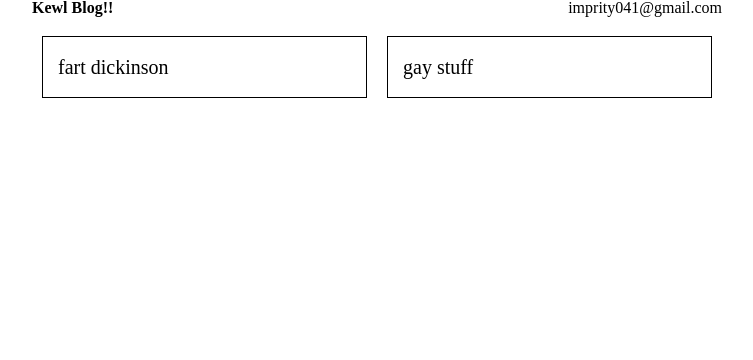
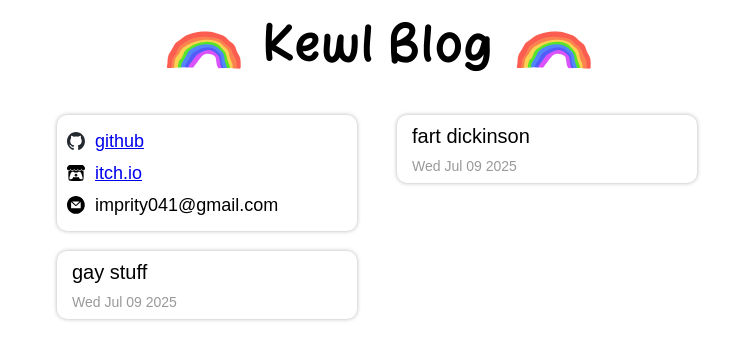
Before and after one commit to imprity/imprity.github.io, a website: page index.html in a window 1280 px wide. Shown: the whole page, without its empty margins (263-1016 px from the left). Drawn offline with Linux system fonts and the light colour scheme.

Commit message:
improved the look of main page

```diff
--- a/index.html
+++ b/index.html
@@ -3,22 +3,17 @@
     <meta name="viewport" content="width=device-width, initial-scale=1.0">
     <meta charset="UTF-8">
 
-    <link rel="preconnect" href="https://fonts.googleapis.com">
-    <link rel="preconnect" href="https://fonts.gstatic.com" crossorigin>
-    <link href="https://fonts.googleapis.com/css2?family=Noto+Sans+KR:wght@400;500&display=swap" rel="stylesheet">
-
+    <link rel="stylesheet" href="/shared/reset.css">
     <link rel="stylesheet" href="/main-page/style.css">
-    <link rel="stylesheet" href="/shared/reset.css">
 </head>
 <body>
-    <div style="width: fit-content; margin :auto">
-        <div id="header">
-            <h1 id="title">Kewl Blog!!</h1>
-            <p id="emain-address">imprity041@gmail.com</p>
-        </div>
+    <div id="header-div">
+        <div class="rainbow"></div>
+        <h1 id="title">Kewl Blog</h1>
+        <div class="rainbow"></div>
+    </div>
 
-        <div id="column-container">
-        </div>
+    <div id="column-container">
     </div>
 
     <div id="error-message"></div>
--- a/main-page/main.js
+++ b/main-page/main.js
@@ -401,7 +401,7 @@ let changeColumnCount = function (count) {
     Columns.length = 0;
     for (let i = 0; i < ColumnCount; i++) {
         let column = document.createElement('div');
-        column.className = 'post_column';
+        column.className = 'post-column';
         ColumnContainer.appendChild(column);
         Columns.push(column);
     }
@@ -413,9 +413,20 @@ let changeColumnCount = function (count) {
     }
 };
 window.onresize = onResize;
+function generateExternalLinksPost() {
+    const f = new BomFactory();
+    const html = f.create('div').classes('post-box').add(f.create('div').classes('external-link').add(f.create('img').classes('external-link-icon')
+        .set('src', 'main-page/icon-github.svg')
+        .set('alt', 'github icon'), f.create('a').set('href', 'https://github.com/imprity').text('github')), f.create('div').classes('external-link').add(f.create('img').classes('external-link-icon')
+        .set('src', 'main-page/icon-itchio.svg')
+        .set('alt', 'itch.io icon'), f.create('a').set('href', 'https://imprity.itch.io/').text('itch.io')), f.create('div').classes('external-link').add(f.create('img').classes('external-link-icon')
+        .set('src', 'main-page/icon-email.svg')
+        .set('alt', 'email icon'), f.create('p').text('imprity041@gmail.com')));
+    return html.html;
+}
 function generatePostBoxFromPost(post) {
     let childDiv = document.createElement('div');
-    childDiv.className = 'post_box';
+    childDiv.className = 'post-box';
     let href = "/public/" + post.dir + "/";
     let onclick = () => {
         window.location.pathname = href;
@@ -425,20 +436,23 @@ function generatePostBoxFromPost(post) {
         let thumbnail = document.createElement('img');
         thumbnail.src = "/public/" + post.dir + "/" + post.thumbnail;
         thumbnail.onclick = onclick;
-        thumbnail.className = 'post_thumbnail';
+        thumbnail.className = 'post-thumbnail';
         childDiv.append(thumbnail);
     }
-    let title = document.createElement('p');
-    title.classList = 'post_title';
-    let titleLink = document.createElement('a');
-    titleLink.innerText = post.name;
-    titleLink.href = href;
-    titleLink.className = 'post_title';
-    title.appendChild(titleLink);
+    let title = document.createElement('a');
+    title.classList = 'post-title';
+    title.innerText = post.name;
+    title.href = href;
+    title.className = 'post-title';
     childDiv.append(title);
+    let date = document.createElement('p');
+    date.classList.add('post-date');
+    date.innerText = new Date(post.date).toDateString();
+    childDiv.appendChild(date);
     return childDiv;
 }
 (() => __awaiter(void 0, void 0, void 0, function* () {
+    PostElements.push(generateExternalLinksPost());
     try {
         let res = yield fetch('/post-list.json');
         let json = yield res.json();
@@ -453,7 +467,7 @@ function generatePostBoxFromPost(post) {
     catch (err) {
         console.error(err);
         let errorDiv = mustGetElementById('error-message');
-        errorDiv.style.visibility = 'visible';
+        errorDiv.style.display = 'block';
         errorDiv.innerText = 'Failed to get posts';
     }
     onResize();
--- /dev/null
+++ b/main-page/melon_camp/More Info.txt
@@ -0,0 +1,25 @@
+First of All,
+
+Thank you for download my product.
+This product 100% free for personal use & commercial use
+
+File include :
+
+1. Melon Camp.ttf
+2. Melon Camp.otf
+
+More Info :
+khurasantype@gmail.com
+
+For Donation:
+paypal.me/khurasantype
+
+My OnlineShop:
+https://www.creativefabrica.com/ref/53/
+
+My Portofolio:
+https://www.behance.net/khurasan
+
+My web:
+www.khurasanstudio.com
+www.mbkaos.com
--- a/main-page/style.css
+++ b/main-page/style.css
@@ -1,29 +1,45 @@
-body {
-    font-family: 'Noto Sans KR', sans-serif;
+@font-face {
+    font-family: 'meloncamp';
+    src: url('/main-page/melon_camp/Melon Camp.ttf');
 }
 
 :root {
     --post-column-count: 2
 }
 
-#header {
-    width: 100%;
-    display: flex;
-    justify-content: space-between;
-    align-items: baseline;
+#header-div {
+    width: fit-content;
+    margin: auto;
+    display: grid;
+    margin-top: 20px;
+    margin-bottom: 15px;
+    grid-template-columns: calc(min(12vw, 80px)) calc(min(50vw, 270px)) calc(min(12vw, 80px));
 }
 
 #title {
-    font-weight: 600;
-    text-align: left;
+    font-family: meloncamp;
+    font-size: calc(min(50px, 10vw));
+
+    text-align: center;
 }
 
-#emain-address{
-    text-align: right;
+.rainbow {
+    background-image: url(./rainbow.png);
+    background-size: contain;
+    background-repeat: no-repeat;
+    background-position: center center;
+    position: relative;
+
+    --top-margin: calc(min(1vw, 10px));
+
+    width: 100%;
+    height: calc(100% - var(--top-margin));
+    margin-top: var(--top-margin);
 }
 
 #column-container {
     width: fit-content;
+    max-width: 90svw;
     margin: auto;
     display: flex;
     flex-wrap: nowrap;
@@ -31,86 +47,99 @@ body {
     align-items: flex-start;
 }
 
-#error-message {
-    visibility: hidden;
-    text-align: center;
+.post-column {
+    width: 300px;
+    margin-left: 10px;
+    margin-right: 10px;
+    padding: 10px;
 }
 
-#empty-list{
-    visibility: hidden;
+.post-box {
+    background-color: white;
+    padding: 10px;
+    margin-top: 20px;
+    box-shadow: 0px 0px 4px 0px rgba(0, 0, 0, 0.3);
+    border-radius: 10px;
+    transform-origin: center;
+}
+
+img.post-thumbnail {
+    width: 100%;
+    border-radius: 10px;
+    cursor: pointer;
+    margin-bottom: 15px;
+}
+
+.post-title {
+    margin-left: 5px;
+    margin-right: 5px;
+    font-size: 20px;
+    line-height: 22px;
+    font-family: Arial, Helvetica, sans-serif;
+
+    text-decoration: none;
+    color: black;
+}
+
+.post-title {
+    text-decoration: none;
+    color: black;
+}
+
+.post-title:visited {
+    color: black;
+}
+
+.post-title:hover {
+    text-decoration: underline;
+}
+
+.post-title:active {
+    color: black;
+}
+
+.post-date {
+    margin-top: 12px;
+    margin-left: 5px;
+    margin-right: 5px;
+    font-size: 14px;
+    font-family: Arial, Helvetica, sans-serif;
+    color: #999999;
+}
+
+.external-link-icon {
+    width: 18px;
+    height: 18px;
+}
+
+.external-link {
+    font-size: 18px;
+    font-family: Arial, Helvetica, sans-serif;
+    line-height: 2rem;
+    display: flex;
+    gap: 10px;
+    align-items: center;
+}
+
+#error-message {
+    display: none;
+    text-align: center;
+    font-family: Arial, Helvetica, sans-serif;
+    color : red;
+    margin-top : 10px;
+    font-size : 20px;
+}
+
+#empty-list {
+    display: none;
     text-align: center;
     font-size: 32pt;
     font-weight: 500;
     white-space: nowrap;
 }
 
-img.post_thumbnail {
-    width: 100%;
-    cursor: pointer;
-}
-
-.post_column {
-    width: 325px;
-    margin-left: 10px;
-    margin-right: 10px;
-    padding: 0px;
-}
-
-.post_box {
-    background-color: white;
-    padding-left: 15px;
-    padding-right: 15px;
-    padding-top: 10px;
-    padding-bottom: 10px;
-    border-style: solid;
-    border-width: 1.3px;
-    margin: 0px;
-    margin-top: 20px;
-    text-align: left;
-}
-
-.post_title {
-    font-weight: 400;
-    font-size: 15pt;
-    text-decoration: none;
-    color: black;
-    margin-block-start: 0.5em;
-    margin-block-end: 0.5em;
-}
-
-a.post_title {
-    text-decoration: none;
-    color: black;
-}
-
-a.post_title:visited {
-    color: black;
-}
-
-a.post_title:hover {
-    text-decoration: underline;
-}
-
-a.post_title:active {
-    color: black;
-}
-
-@media screen and (max-width: 750px) {
+@media screen and (max-width: 800px) {
     :root {
-        --post-column-count: 1
-    }
-
-    #header {
-        display: block;
-    }
-
-    #title {
-        text-align: center;
-    }
-
-    #emain-address{
-        margin-top: 0.5em;
-        margin-bottom: 0.5em;
-        text-align: center;
+        --post-column-count: 1;
     }
 }
```
Also changed, not shown: main-page/main.ts (+46 -13 lines), main-page/icon-email.svg (added), main-page/icon-github.svg (added), main-page/icon-itchio.svg (added), main-page/melon_camp/Melon Camp.jpg (added), main-page/melon_camp/Melon Camp.otf (added), main-page/melon_camp/Melon Camp.ttf (added), main-page/rainbow.png (added), 1 other file.
